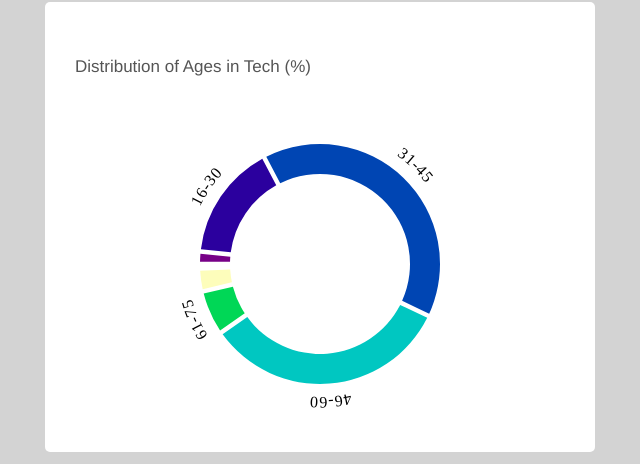
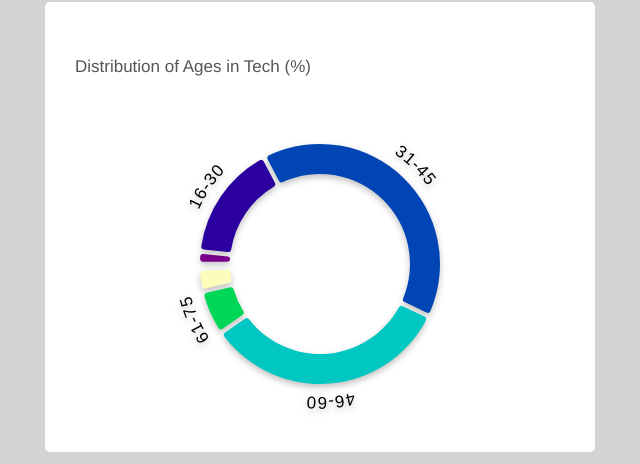
Before and after one commit to ashleighc207/basic-d3-dashboard, a plain HTML site: page index.html in a window 1280 px wide. Shown: the part 456-920 px from the top of the page, 320-960 px from the left. Drawn offline with nearby package versions, Linux system fonts and the light colour scheme.

Commit message:
Add shadow and text styling:

```diff
--- a/index.js
+++ b/index.js
@@ -191,7 +191,8 @@ createDonutChart = () => {
 
     let arc = d3.arc()
         .outerRadius(radius - 30)
-        .innerRadius(radius - thickness);
+        .innerRadius(radius - thickness)
+        .cornerRadius(3);
 
     let donut = d3.pie()
         .startAngle(-90 * Math.PI/180)
@@ -226,12 +227,11 @@ createDonutChart = () => {
         .data(donut(donutData))
         .enter()
         .append("text")
-    .attr("class", "donutText")
-    .attr("dy", -13)
+        .attr("class", "text")
+        .attr("dy", -13)
         .append("textPath")
-
-    .attr("startOffset","50%")
-    .style("text-anchor","middle")
+        .attr("startOffset","50%")
+        .style("text-anchor","middle")
         .attr("xlink:href", function(d,i){return "#donutArc" + i;})
         .text(function(d, i) {
             if(d.data.percentage > 0.05) {
--- a/styles.css
+++ b/styles.css
@@ -44,3 +44,8 @@ body {
 .donut-chart-container {
   margin: 20px auto;
 }
+
+.donut-chart-container {
+    -webkit-filter: drop-shadow( 0px 3px 3px rgba(0,0,0,.3) );
+    filter: drop-shadow( 0px 3px 3px rgba(0,0,0,.25) );
+}
```
